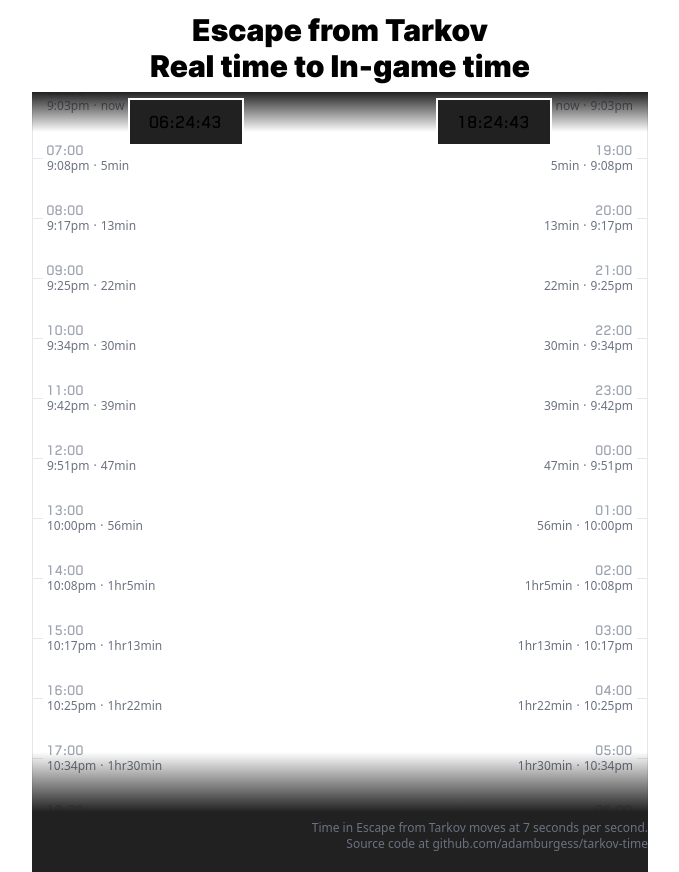
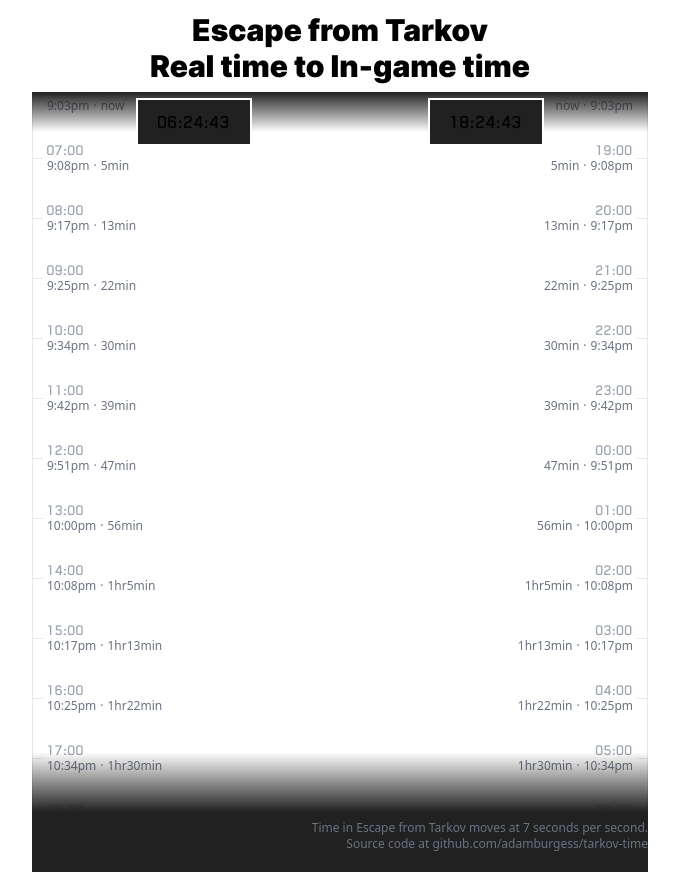
Before and after one commit to adamburgess/tarkov-time, a Preact app: page / in a window 1280 px wide. Shown: the whole page, without its empty margins (300-979 px from the left). Built offline with nearby package versions, Linux system fonts and the light colour scheme; the HTML template or start-up script is replaced by a standard one.

Commit message:
push the desktop time display a little towards the center

```diff
--- a/src/Scroller.tsx
+++ b/src/Scroller.tsx
@@ -30,12 +30,14 @@
 function TarkovCurrentTimeElement({ tarkovTime, left }: { tarkovTime: Date, left: boolean }) {
 
     const justify = left ? 'justify-end' : 'justify-start';
+    // update 2021 july: push it slightly towards the center
+    const desktopMargin = left ? 'md:ml-6' : 'md:mr-6';
 
     return <div class={`z-10 flex absolute w-full text-center items-center ${justify} md:justify-center`} style={{
         top: 0,
         height: 60
     }}>
-        <div class="mx-2">
+        <div class={`mx-2 ${desktopMargin}`}>
             <div class="inline-block ff-blender text-xl border-2 border-white bg-grey-900 px-3 py-1 md:px-5 md:py-2">
                 <TarkovCurrentTime tarkovTime={tarkovTime} />
             </div>
--- a/tailwind.config.js
+++ b/tailwind.config.js
@@ -1,5 +1,6 @@
 // tailwind.config.js
 module.exports = {
+    mode: 'jit',
     purge: [
         './src/*.tsx',
         './dist/index.html'
```
